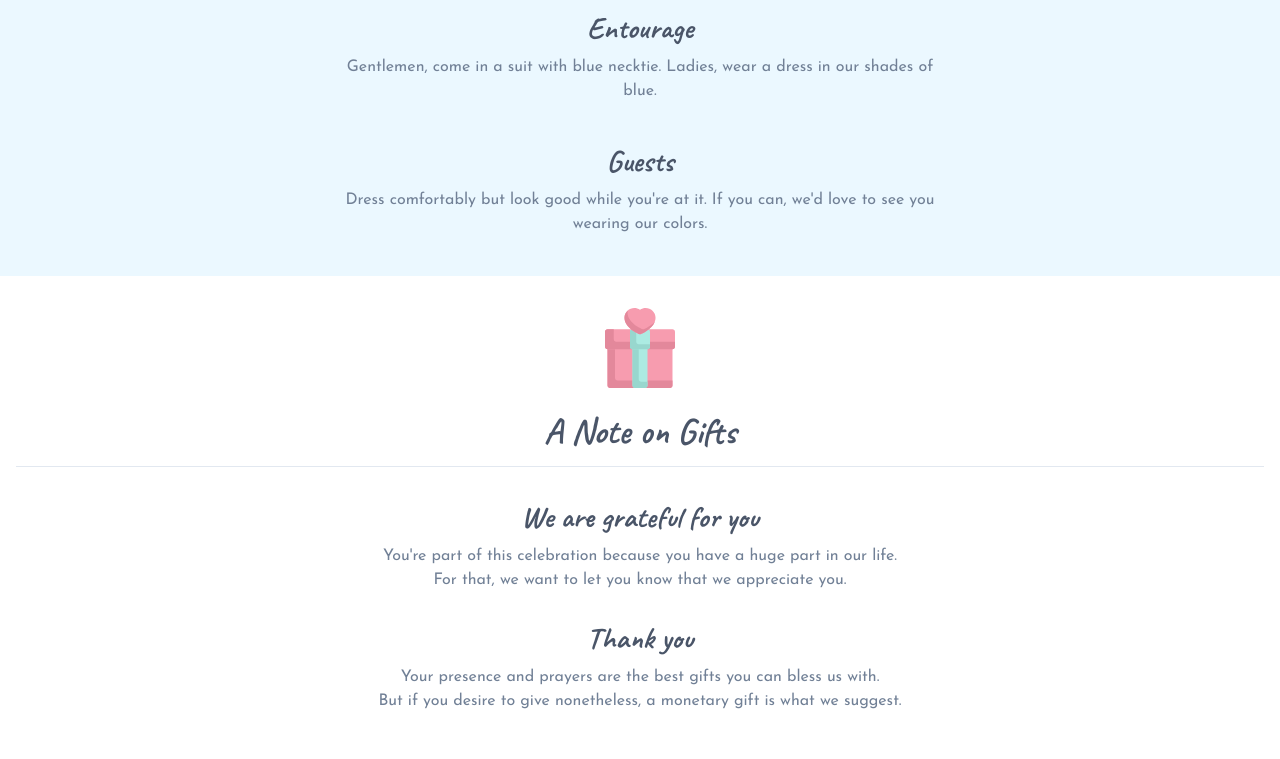
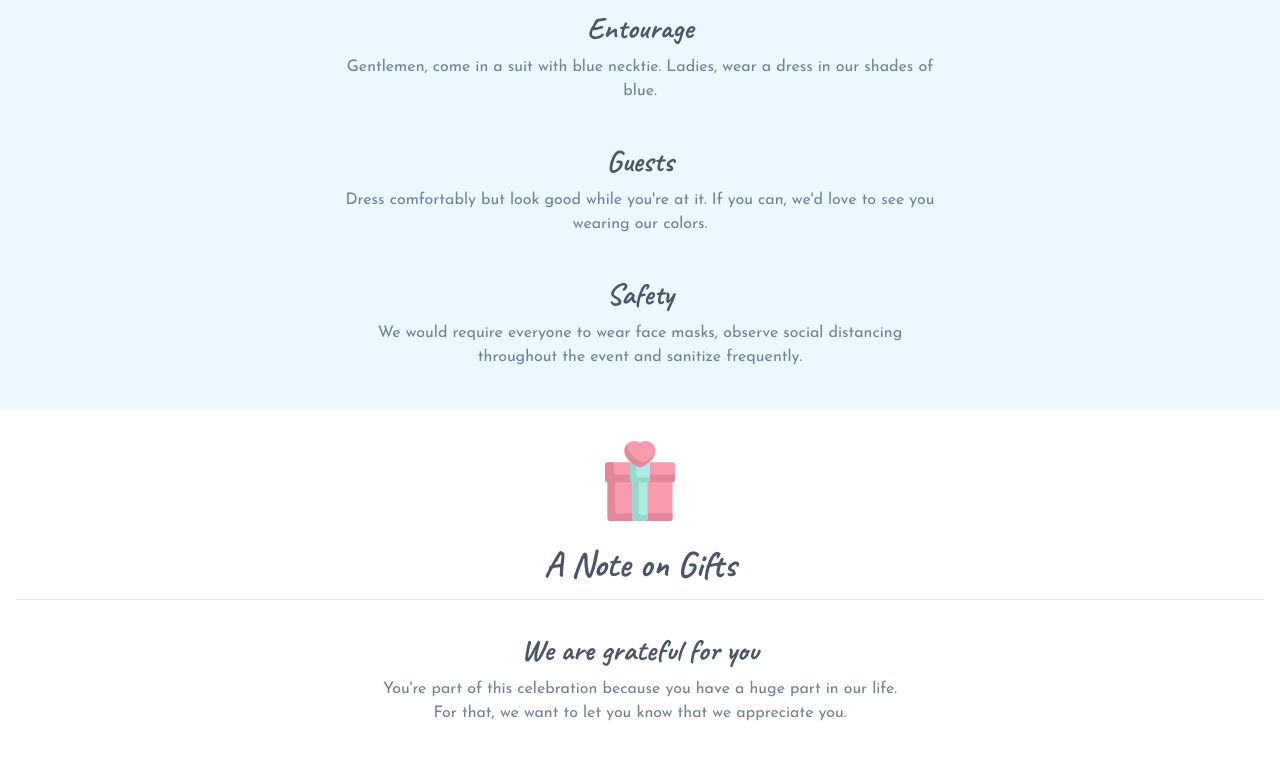
Before and after one commit to vnnycnza/kasalasak, a Vue app: page /event in a window 1280 px wide. Shown: the part 1397-2156 px from the top of the page. Built offline with nearby package versions, Linux system fonts and the light colour scheme; a web font is replaced by a local one; what vue-ellipse-progress would draw is missing.

Commit message:
Fix emojis and message us part

```diff
--- a/src/components/Footer.vue
+++ b/src/components/Footer.vue
@@ -81,7 +81,7 @@
             >
           </div>
           <div class="text-xs">
-            website made with 💙
+            website made with &#x1F499;
             <a
               href="https://github.com/vnnycnza/kasalasak"
               target="_blank"
--- a/src/components/StoryItem.vue
+++ b/src/components/StoryItem.vue
@@ -28,10 +28,12 @@
             text-theme-200
             cursor-pointer
           "
-        >
-          {{ title }}
-        </h1>
-        <p class="text-xs xl:text-base font-body text-gray-700">{{ desc }}</p>
+          v-html="title"
+        ></h1>
+        <p
+          class="text-xs xl:text-base font-body text-gray-700"
+          v-html="desc"
+        ></p>
       </div>
     </div>
   </div>
--- a/src/pages/Event.vue
+++ b/src/pages/Event.vue
@@ -368,7 +368,7 @@
                           >Click here to RSVP</router-link
                         >
                       </div>
-                      <div class="text-xs text-gray-700 font-body -mx-2">
+                      <div class="text-xs text-gray-700 font-body -mx-2 px-2">
                         Alternatively, feel free to contact us
                       </div>
                       <div
@@ -376,6 +376,7 @@
                           text-xs text-gray-700
                           font-body
                           -mx-2
+                          px-2
                           tracking-tight
                         "
                       >
@@ -676,6 +677,27 @@
                 </div>
               </div>
             </div>
+
+            <div class="my-3 px-2 py-3 w-full overflow-hidden">
+              <div class="flex-1 space-y-1 px-4">
+                <div class="text-2xl md:text-3xl text-gray-700 font-caveat">
+                  Safety
+                </div>
+                <div
+                  class="
+                    items-center
+                    justify-center
+                    text-base text-gray-600
+                    font-body
+                  "
+                >
+                  <div class="flex w-1/2 mx-auto items-center">
+                    We would require everyone to wear face masks, observe social
+                    distancing throughout the event and sanitize frequently.
+                  </div>
+                </div>
+              </div>
+            </div>
           </div>
         </div>
       </div>
--- a/src/pages/Home.vue
+++ b/src/pages/Home.vue
@@ -76,7 +76,7 @@
                 font-caveat
               "
             >
-              We're getting married! &nbsp;🥳
+              We're getting married! &nbsp;&#x1F973;
             </span>
           </div>
           <div class="flex item-center justify-center pt-2 pb-6">
@@ -195,7 +195,7 @@
                         target="_blank"
                         href="https://g.page/Emeraldeventsplace?share"
                       >
-                        Google
+                        &nbsp; Google
                       </a>
                     </div>
                   </div>
@@ -507,11 +507,11 @@
                     font-body
                   "
                 >
-                  <div class="flex w-1/4 md:w-1/2 mx-auto items-center">
+                  <div class="flex w-1/2 mx-auto items-center">
                     While we really wanted to celebrate our union with everyone
                     dear, health and safety is our priority. Express your intent
                     to attend by leaving us a message. Or, you can just drop a
-                    message regardless. 🤪
+                    message regardless. &#x1F92A;
                   </div>
                 </div>
 
--- a/src/pages/Rsvp.vue
+++ b/src/pages/Rsvp.vue
@@ -77,7 +77,7 @@
             text-center
           "
         >
-          Leave us a message. We'd appreciate it 💙
+          Leave us a message. We'd appreciate it &#x1F499;
         </span>
       </div>
 
--- a/src/pages/Story.vue
+++ b/src/pages/Story.vue
@@ -74,7 +74,7 @@
               text-center
             "
           >
-            There's so much to tell, but here's our journey 🚗
+            There's so much to tell, but here's our journey &#x1f697;
           </span>
         </div>
       </section>
@@ -616,12 +616,12 @@ export default {
         {
           images: ["story/0301.png", "story/0302.png"],
           title: "First Date",
-          desc: "Feb 14 2014 was their first Valentines together. For JM, this was their first date. For Vanny, he was just asking her to grab dinner with her. 😂 The next day, JM went to a party organised by CS Dept which Vanny led & was a part of. It's probably when sparks started flying.",
+          desc: "Feb 14 2014 was their first Valentines together. For JM, this was their first date. For Vanny, he was just asking her to grab dinner with her. &#x1F602; The next day, JM went to a party organised by CS Dept which Vanny led & was a part of. It's probably when sparks started flying.",
         },
         {
           images: ["story/04.png"],
           title: "Make it official",
-          desc: "After some months of courting & dating, JM and Vanny became official as a couple on Aug 16, 2014. They went on a date before heading to UP CURSOR’s Anniversary Party. He was asked, on stage, if they are indeed officially together. Vanny wanted to keep it to themselves for a while but then they were cornered and had to announce it. 😂 #celebrity??",
+          desc: "After some months of courting & dating, JM and Vanny became official as a couple on Aug 16, 2014. They went on a date before heading to UP CURSOR’s Anniversary Party. He was asked, on stage, if they are indeed officially together. Vanny wanted to keep it to themselves for a while but then they were cornered and had to announce it. &#x1F602; #celebrity??",
         },
         {
           images: ["story/05.png"],
@@ -636,7 +636,7 @@ export default {
             "story/0604.png",
             "story/0605.png",
           ],
-          title: "Ginny 🐶",
+          title: "Ginny &#x1F436;",
           desc: "On Nov 2015, they became dog parents to their furry baby Ginny! It was in early 2016 that JM got custody of this cutie. Definitely a bundle of joy!",
         },
         {
@@ -649,7 +649,7 @@ export default {
             "story/0706.png",
           ],
           title: "Date Nights",
-          desc: "Time together is usually spent on staying in & watching random shows. Pre-pandemic, they would always go on dinner & movie dates. They also love seeing concerts & exploring cool places. JM is an awesome musician and there was a time when most of their dinner dates are gig nights. Definitely tiring but so fun and awesome. 🎸🥁",
+          desc: "Time together is usually spent on staying in & watching random shows. Pre-pandemic, they would always go on dinner & movie dates. They also love seeing concerts & exploring cool places. JM is an awesome musician and there was a time when most of their dinner dates are gig nights. Definitely tiring but so fun and awesome. &#x1F3B8;&#x1F941;",
         },
         {
           images: [
@@ -703,7 +703,7 @@ export default {
             "story/1405.png",
           ],
           title: "We got engaged - 07.16.2022",
-          desc: 'A month before their 7th anniversary, JM and Vanny, together with their most supportive friends, went to Tagaytay for a relaxing weekend staycation. Surprisingly, with their friends as the "kakuntsaba", JM asked Vanny to marry her. Of course, she said yes. 💍',
+          desc: "A month before their 7th anniversary, JM and Vanny, together with their most supportive friends, went to Tagaytay for a relaxing weekend staycation. With the help of their friends, JM pulled off a surprise and asked Vanny to marry her. Of course, she said yes. &#x1F48D;",
         },
       ],
     };
```
